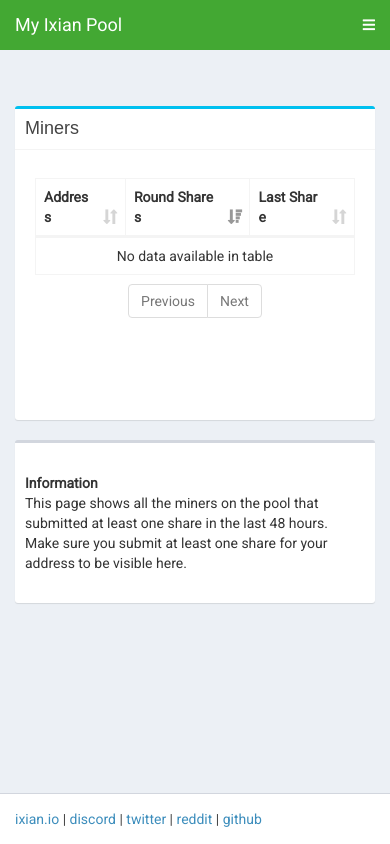
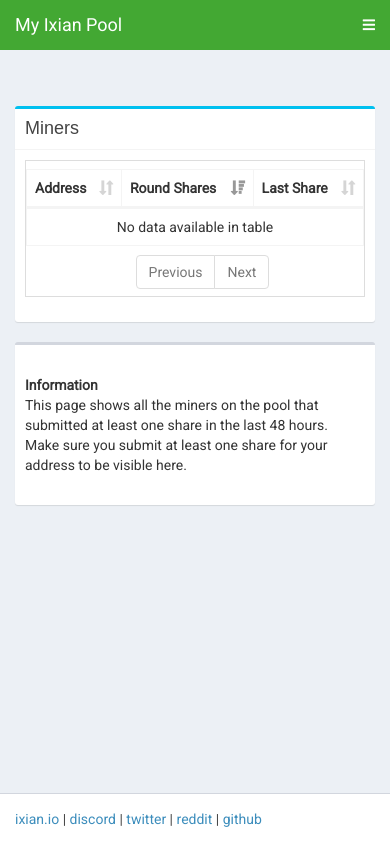
Before and after one commit to ProjectIxian/Ixian-Pool, a PHP site: page /?p=miners in a window 390 px wide. Run offline with PHP 8.4, Linux system fonts and the light colour scheme; data that the repository does not hold is empty.

Commit message:
- added payment txid link to explorer - fixed display layout on mobile devices

```diff
--- a/www/tpl/page_address.tpl
+++ b/www/tpl/page_address.tpl
@@ -103,7 +103,7 @@
             <h3 class="box-title">Workers</h3>
           </div>
           <div class="box-body">
-            <div class="box-body" style="height: 250px;">
+            <div class="table-responsive">
               <table id="tworkers" class="table table-bordered table-hover">
                 <thead>
                 <tr>
@@ -127,7 +127,7 @@
             <h3 class="box-title">Payments</h3>
           </div>
           <div class="box-body">
-            <div class="box-body" style="height: 350px;">
+            <div class="table-responsive">
               <table id="tpayments" class="table table-bordered table-hover">
                 <thead>
                 <tr>
@@ -149,7 +149,7 @@
 
       <div class="row">
             <div class="box">
-                <div class="box-body" style="">
+                <div class="box-body">
                     <h3></h3>
 
                     <dl class="dl-horizontal">
--- a/www/tpl/page_miners.tpl
+++ b/www/tpl/page_miners.tpl
@@ -13,7 +13,7 @@
             <h3 class="box-title">Miners</h3>
           </div>
           <div class="box-body">
-            <div class="box-body" style="height: 250px;">
+            <div class="table-responsive">
               <table id="tminers" class="table table-bordered table-hover" style="word-break: break-all;">
                 <thead>
                 <tr>
```
Also changed, not shown: www/feed/payments.php (+7 -0 lines).
